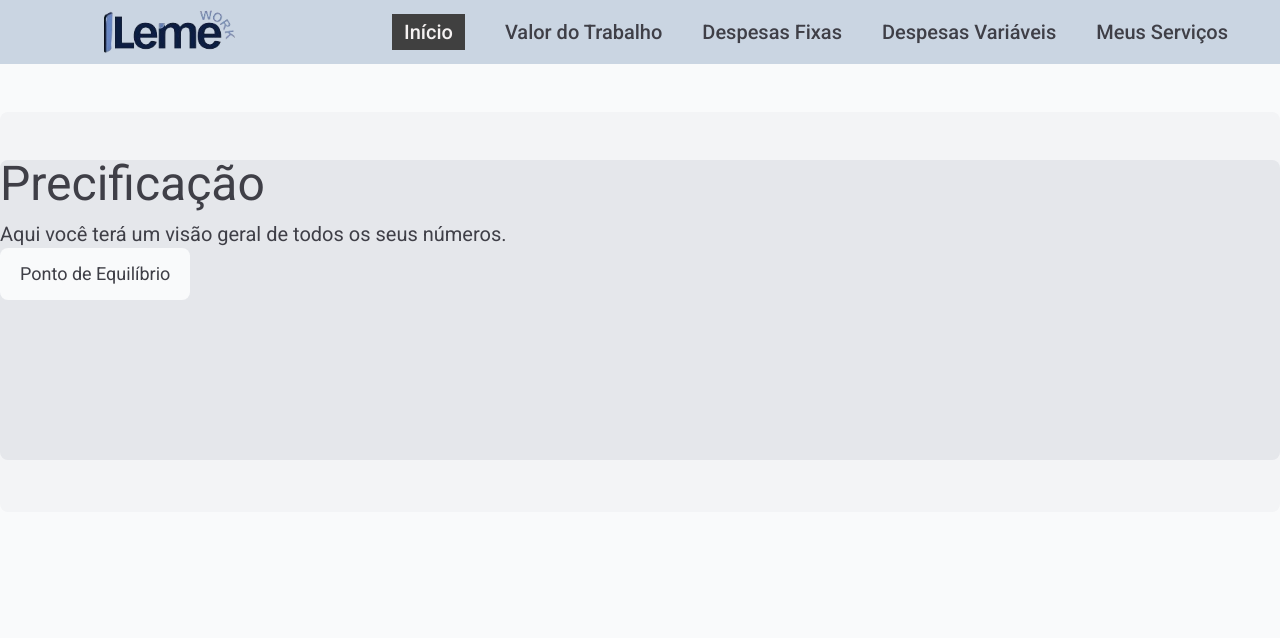
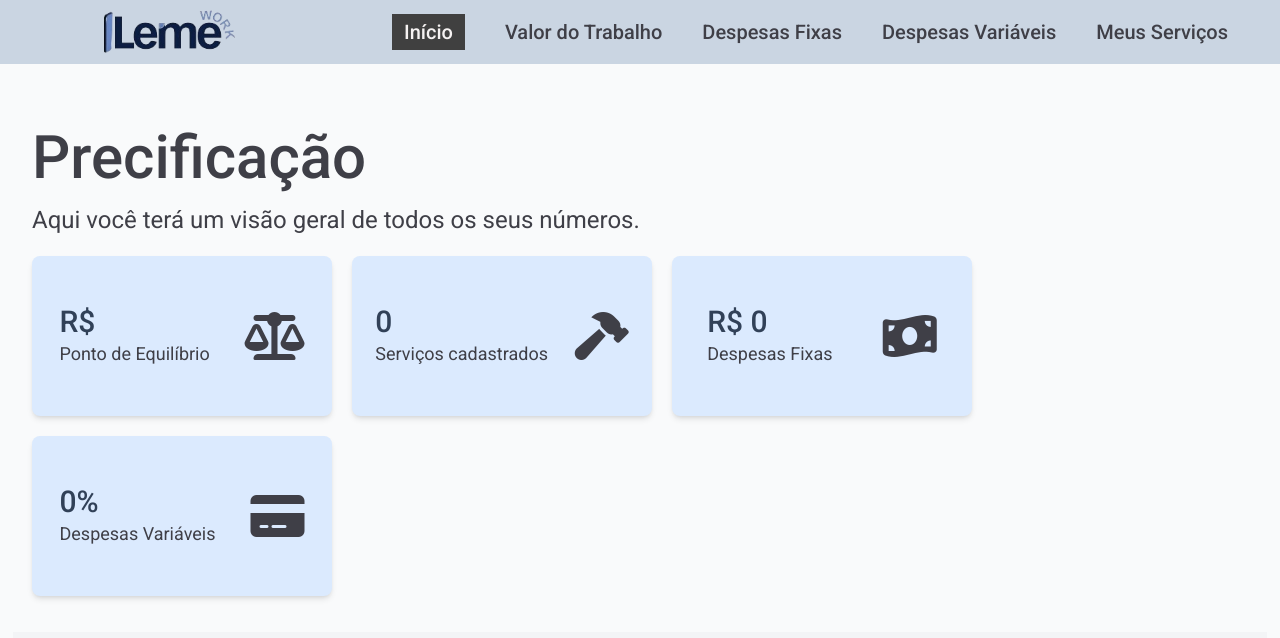
Before and after one commit to emersonjuunior/leme-precificacao, a React (Vite) app: page / in a window 1280 px wide. Shown: the top 638 px of the page. Built offline with nearby package versions, Linux system fonts and the light colour scheme; no server answers; the database is empty; sample sign-in values are in the browser's storage.

Commit message:
Iniciando desenvolvimento da home

```diff
--- a/src/components/Loading.jsx
+++ b/src/components/Loading.jsx
@@ -1,10 +1,10 @@
 const Loading = () => {
   return (
     <div className="w-full h-full inset-0 bg-black/10 border-2 fixed flex justify-center items-center z-30">
-      <div class="flex flex-row gap-2">
-        <div class="w-4 h-4 rounded-full bg-blue-700 animate-bounce [animation-delay:.7s]"></div>
-        <div class="w-4 h-4 rounded-full bg-blue-700 animate-bounce [animation-delay:.3s]"></div>
-        <div class="w-4 h-4 rounded-full bg-blue-700 animate-bounce [animation-delay:.7s]"></div>
+      <div className="flex flex-row gap-2">
+        <div className="w-4 h-4 rounded-full bg-blue-700 animate-bounce [animation-delay:.7s]"></div>
+        <div className="w-4 h-4 rounded-full bg-blue-700 animate-bounce [animation-delay:.3s]"></div>
+        <div className="w-4 h-4 rounded-full bg-blue-700 animate-bounce [animation-delay:.7s]"></div>
       </div>
     </div>
   );
--- a/src/pages/Home.jsx
+++ b/src/pages/Home.jsx
@@ -3,33 +3,81 @@ import { useAuthValue } from "../context/AuthContext.jsx";
 import { useState, useEffect } from "react";
 
 const Home = () => {
+  const { user, workValue, fixedExpenses, variableExpenses, services } =
+    useAuthValue();
   const { calculateExpenses, calculateBreakEvenPoint } = useCalculateValues();
-  const { workValue, fixedExpenses } = useAuthValue();
   const [breakEvenPoint, setBreakEvenPoint] = useState(null);
+  const totalFixedExpenses = calculateExpenses(fixedExpenses);
+  const totalVariableExpenses = calculateExpenses(variableExpenses);
 
   if (workValue[0]) {
     useEffect(() => {
       let breakEven = calculateBreakEvenPoint(workValue[0].salary);
-      setBreakEvenPoint(breakEven)
+      setBreakEvenPoint(breakEven);
     }, [workValue]);
   }
 
   return (
     <main>
-      <section className="w-full mx-auto flex flex-col items-center py-12 rounded-lg h-[400px] bg-gray-100">
-        <div className="max-w-[1450px] w-full h-[300px] rounded-lg bg-gray-200">
+      <section className="w-full mx-auto flex flex-col items-center py-4 md:px-8 px-4 rounded-lg">
+        <div className="max-w-[1450px] w-full h-[300px] min-h-fit rounded-l mb-5">
           <div className="flex flex-col gap-3">
-          <h1 className="text- text-4xl md:text-5xl">Precificação</h1>
-          <p className="text-lg md:text-xl">Aqui você terá um visão geral de todos os seus números.</p>
+            <h1 className="text-5xl md:text-6xl font-medium mb-1">
+              Precificação
+            </h1>
+            <p className="text-lg md:text-2xl mb-5">
+              Aqui você terá um visão geral de todos os seus números.
+            </p>
           </div>
           <div className="flex flex-wrap gap-5">
-            <div className="py-3 px-5 bg-gray-50 rounded-lg">
-              <h4 className="text-3xl font-medium text-slate-700">{breakEvenPoint}</h4>
-              <p className="text-lg">Ponto de Equilíbrio</p>
+            <div className="py-4 px-5 bg-blue-100 rounded-lg flex items-center justify-around gap-5 h-[160px] w-[300px] shadow-md hover:scale-105 duration-300 cursor-pointer hover:shadow-lg">
+              <div>
+                <h4 className="text-3xl font-medium text-slate-700">
+                  R$ {breakEvenPoint}
+                </h4>
+                <p className="text-lg">Ponto de Equilíbrio</p>
+              </div>
+              <div>
+                <i className="fa-solid fa-scale-balanced text-5xl"></i>
+              </div>
+            </div>
+            <div className="py-4 px-5 bg-blue-100 rounded-lg flex items-center justify-around gap-5 h-[160px] w-[300px] shadow-md hover:scale-105 duration-300 cursor-pointer hover:shadow-lg">
+              <div>
+                <h4 className="text-3xl font-medium text-slate-700">
+                  {services.length}
+                </h4>
+                <p className="text-lg">Serviços cadastrados</p>
+              </div>
+              <div>
+                <i className="fa-solid fa-hammer text-5xl"></i>
+              </div>
+            </div>
+            <div className="py-4 px-5 bg-blue-100 rounded-lg flex items-center justify-around gap-5 h-[160px] w-[300px] shadow-md hover:scale-105 duration-300 cursor-pointer hover:shadow-lg">
+              <div>
+                <h4 className="text-3xl font-medium text-slate-700">
+                  R$ {totalFixedExpenses}
+                </h4>
+                <p className="text-lg">Despesas Fixas</p>
+              </div>
+              <div>
+                <i className="fa-solid fa-money-bill-wave text-5xl"></i>
+              </div>
+            </div>
+            <div className="py-4 px-5 bg-blue-100 rounded-lg flex items-center justify-around gap-5 h-[160px] w-[300px] shadow-md hover:scale-105 duration-300 cursor-pointer hover:shadow-lg">
+              <div>
+                <h4 className="text-3xl font-medium text-slate-700">
+                  {totalVariableExpenses}%
+                </h4>
+                <p className="text-lg">Despesas Variáveis</p>
+              </div>
+              <div>
+                <i className="fa-solid fa-credit-card text-5xl"></i>
+              </div>
             </div>
           </div>
         </div>
       </section>
+      <section className="w-[98%] h-[800px] mx-auto bg-gray-100"></section>
     </main>
   );
 };
```
